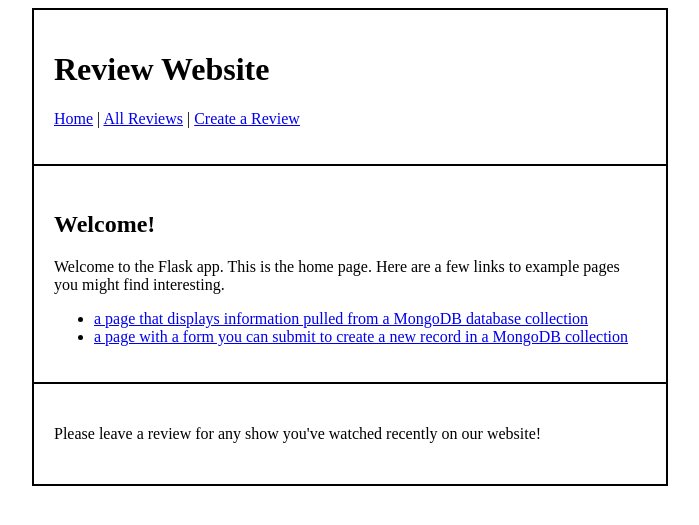
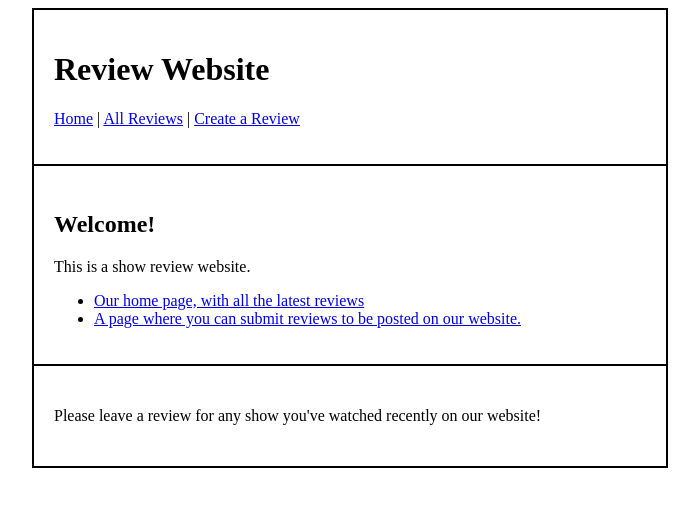
Before and after one commit to dbdesign-students-spring2024/7-web-app-Shravan-coder, a Python web app: template templates/index.html in a window 1280 px wide. Shown: the top 525 px of the page, without its empty margins (290-989 px from the left). Run offline with Jinja, Linux system fonts and the light colour scheme; the template is opened without the code that fills it, so the values that code supplies are empty.

Commit message:
Update index.html

```diff
--- a/templates/index.html
+++ b/templates/index.html
@@ -2,10 +2,10 @@
 
 {% block container %}
 <h2>Welcome!</h2>
-<p>Welcome to the Flask app. This is the home page. Here are a few links to example pages you might find interesting.
+<p>This is a show review website.
     <ul>
-        <li><a href="{{ url_for('read')}}">a page that displays information pulled from a MongoDB database collection</a></li>
-        <li><a href="{{ url_for('create')}}">a page with a form you can submit to create a new record in a MongoDB collection</a></li>
+        <li><a href="{{ url_for('read')}}">Our home page, with all the latest reviews</a></li>
+        <li><a href="{{ url_for('create')}}">A page where you can submit reviews to be posted on our website.</a></li>
     </ul>
 </p>
 {% endblock %}
```
